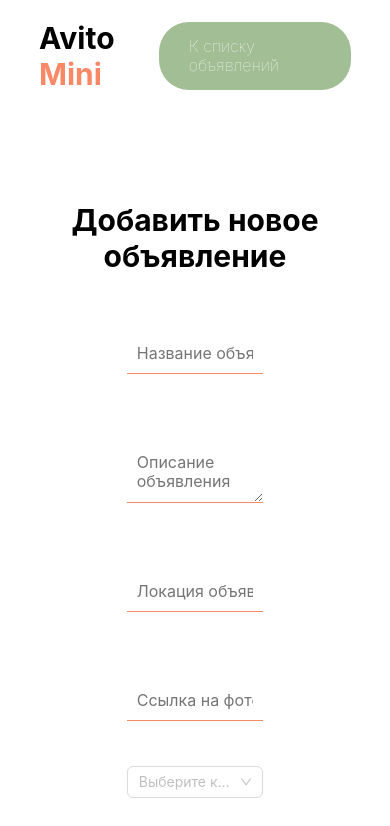
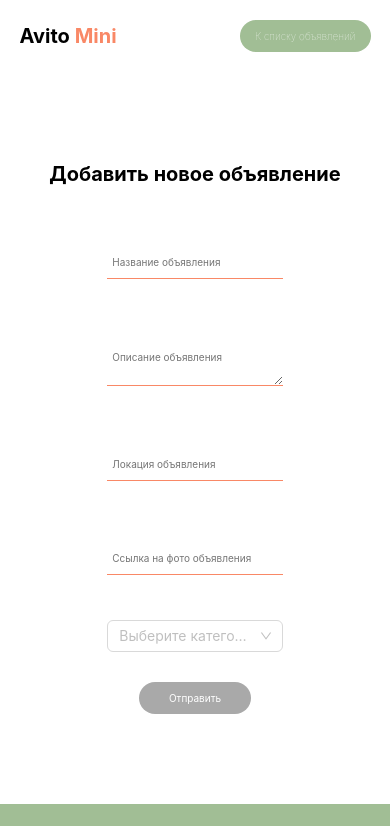
Before and after one commit to MariaMantusova/smallAvito, a React (Create React App) app: page /form in a window 390 px wide. Shown: the top 826 px of the page. Built offline with nearby package versions, Linux system fonts and the light colour scheme; no server answers.

Commit message:
feat:add mobile version for form page

```diff
--- a/src/components/CategoryForm/CategoryForm.css
+++ b/src/components/CategoryForm/CategoryForm.css
@@ -34,3 +34,19 @@ input::-webkit-inner-spin-button {
 input[type=number] {
     -moz-appearance: textfield;
 }
+
+@media (max-width: 540px) {
+    .category-form {
+        width: 90vw;
+        max-width: 100%;
+    }
+
+    .category-form__input {
+        font-size: 10px;
+        padding: 10px 5px;
+    }
+
+    .input__error {
+        font-size: 7px;
+    }
+}
--- a/src/components/Form/Form/Form.css
+++ b/src/components/Form/Form/Form.css
@@ -68,3 +68,28 @@
     cursor: not-allowed;
     opacity: 1;
 }
+
+@media (max-width: 540px) {
+    .form-section {
+        width: 90vw;
+        max-width: 100%;
+    }
+
+    .form-section__title {
+        font-size: 20px;
+    }
+
+    .form__input {
+        font-size: 10px;
+        padding: 10px 5px;
+    }
+
+    .form__error {
+        font-size: 7px;
+    }
+
+    .form__button {
+        padding: 10px 30px;
+        font-size: 10px;
+    }
+}
--- a/src/components/Header/Header.css
+++ b/src/components/Header/Header.css
@@ -25,3 +25,18 @@
     opacity: 0.7;
     cursor: pointer;
 }
+
+@media (max-width: 540px) {
+    .header {
+        width: 90vw;
+    }
+
+    .header__name {
+        font-size: 20px;
+    }
+
+    .header__link {
+        padding: 10px 15px;
+        font-size: 10px;
+    }
+}
```
